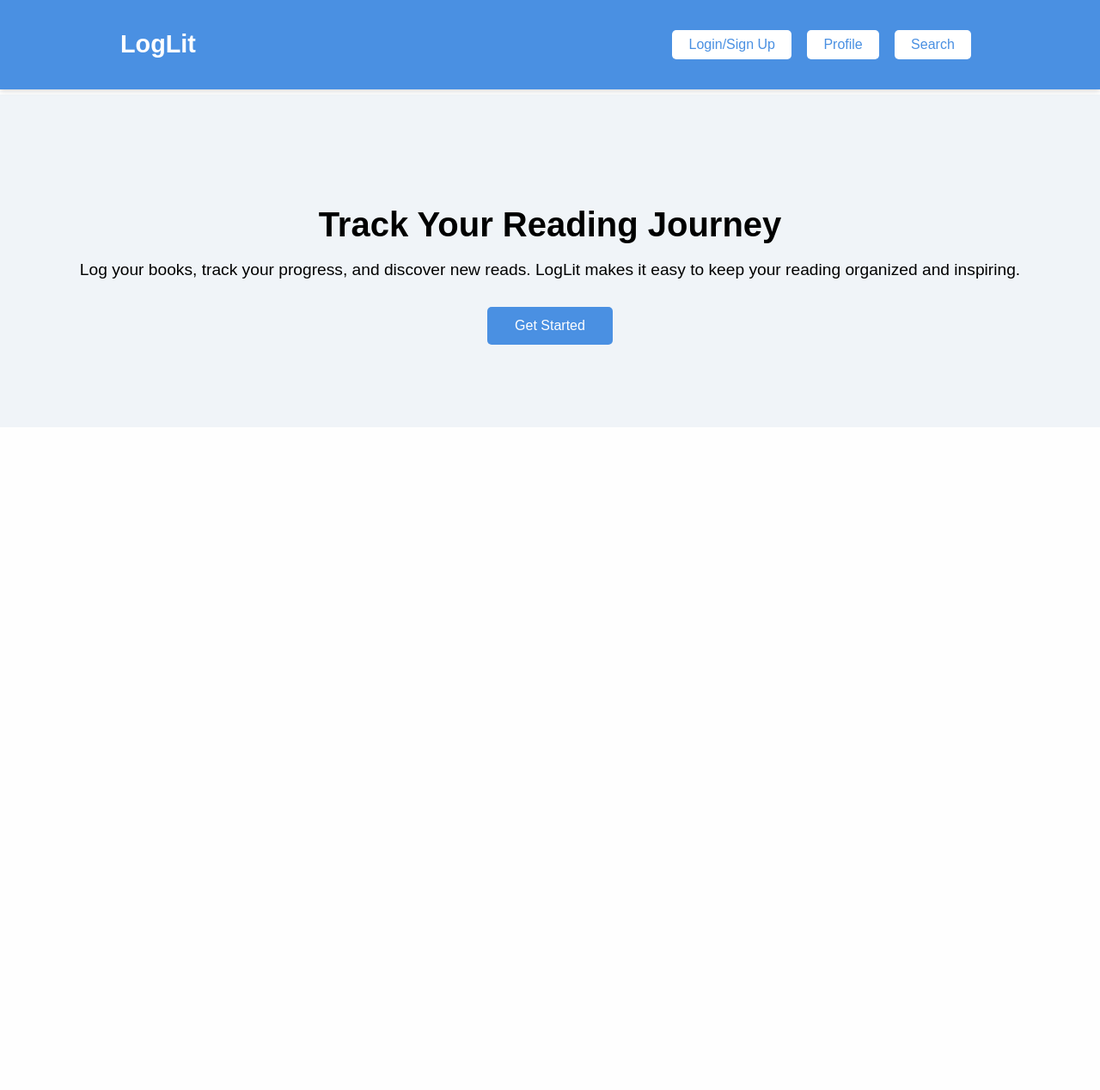
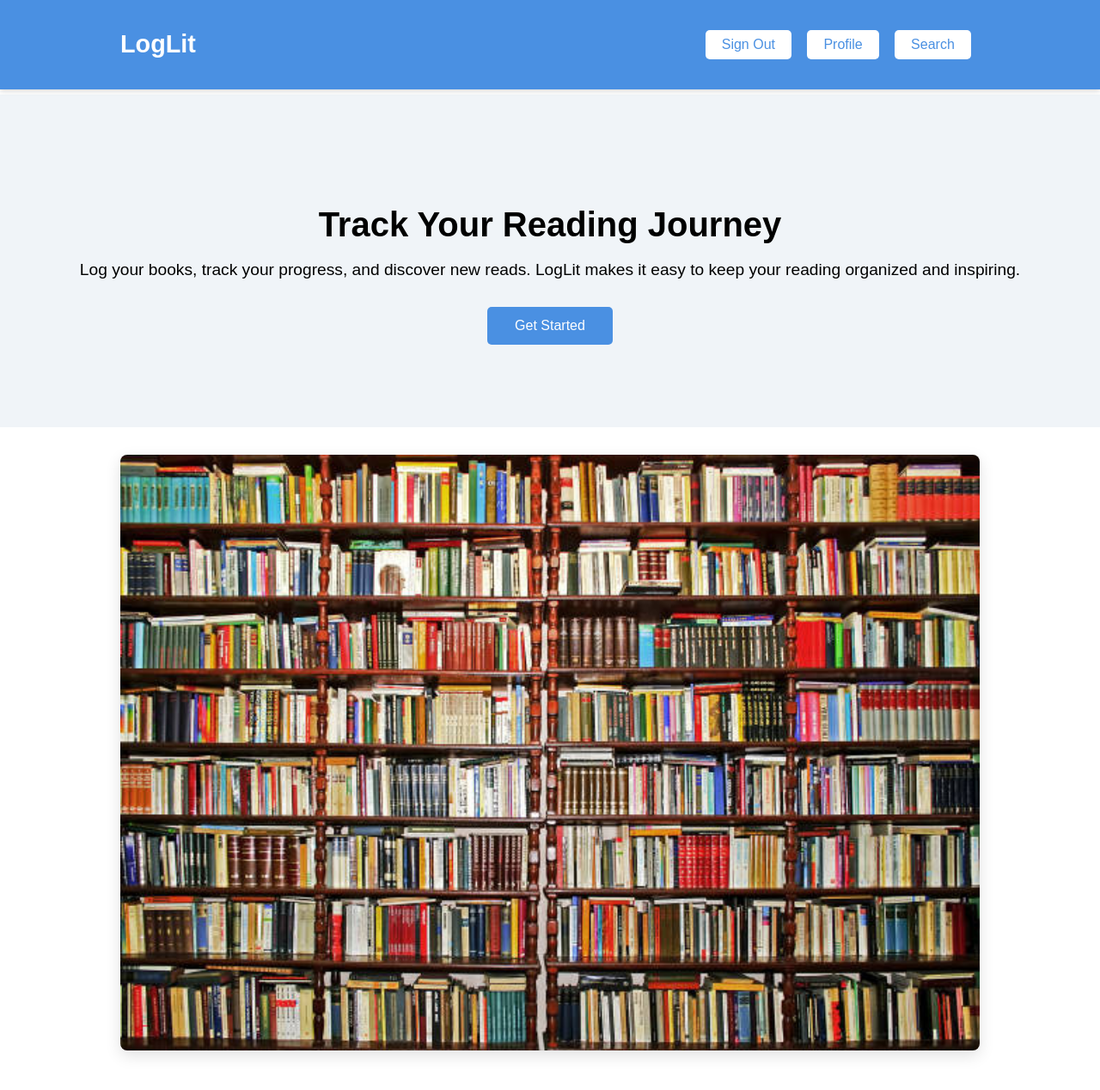
Before and after one commit to jeffreyzluo/CS35L-Reading-Log-Website, a React (Create React App) app in the folder loglit-landing/: page / in a window 1280 px wide. Shown: the top 1268 px of the page at 86% size. Before the commit the page ends 800 px from the top, so only its background shows below. Built offline with nearby package versions, Linux system fonts and the light colour scheme; sample sign-in values are in the browser's storage.

Commit message:
Updated frontend display and implemented login logic

```diff
--- a/loglit-landing/public/index.html
+++ b/loglit-landing/public/index.html
@@ -2,14 +2,14 @@
 <html lang="en">
   <head>
     <meta charset="utf-8" />
-    <link rel="icon" href="%PUBLIC_URL%/favicon.ico" />
+    <link rel="icon" href="%PUBLIC_URL%/icon.png" />
     <meta name="viewport" content="width=device-width, initial-scale=1" />
     <meta name="theme-color" content="#000000" />
     <meta
       name="description"
       content="Web site created using create-react-app"
     />
-    <link rel="apple-touch-icon" href="%PUBLIC_URL%/logo192.png" />
+    <link rel="apple-touch-icon" href="%PUBLIC_URL%/icon.png" />
     <!--
       manifest.json provides metadata used when your web app is installed on a
       user's mobile device or desktop. See https://developers.google.com/web/fundamentals/web-app-manifest/
--- a/loglit-landing/src/App.css
+++ b/loglit-landing/src/App.css
@@ -58,6 +58,21 @@ body {
   text-align: center;
   padding: 6rem 1rem;
   background-color: #f0f4f8;
+}
+
+.hero-image {
+  padding: 2rem 0 4rem;
+  background-color: #ffffff;
+}
+
+.hero-image .container img {
+  width: 100%;
+  max-width: 1000px;
+  height: auto;
+  display: block;
+  margin: 0 auto;
+  border-radius: 8px;
+  box-shadow: 0 6px 18px rgba(0,0,0,0.12);
 }
 
 /* Ensure page content doesn't sit under the fixed header */
--- a/loglit-landing/src/App.js
+++ b/loglit-landing/src/App.js
@@ -1,20 +1,33 @@
 import "./App.css";
 import { useNavigate, Routes, Route } from 'react-router-dom';
+import { useContext } from 'react';
+import { AuthContext } from './AuthContext';
 import Login from "./pages/Login.js";
 import Profile from "./pages/profile/ProfilePage.js";
 import Search from "./pages/search/SearchPage.js";
+import HeroImage from './components/HeroImage';
 
 function Header() {
   const navigate = useNavigate();
+  const { token, signOut } = useContext(AuthContext);
   const handleButtonClick = (destination) => {
-        navigate(destination);
-      };
+    navigate(destination);
+  };
+  const handleSignOut = () => {
+    signOut();
+    navigate('/login');
+  };
   return (
     <header className="header">
       <div className="container">
         <h1 className="logo" onClick={() => handleButtonClick('/')}>LogLit</h1>
         <nav>
-          <button className="signup-button" onClick={() => handleButtonClick('/login')}>Login/Sign Up</button>
+          {!token && (
+            <button className="signup-button" onClick={() => handleButtonClick('/login')}>Login/Sign Up</button>
+          )}
+          {token && (
+            <button className="signup-button" onClick={handleSignOut}>Sign Out</button>
+          )}
           <button className="profile-button" onClick={() => handleButtonClick('/profile')}>Profile</button>
           <button className="search-button" onClick={() => handleButtonClick('/search')}>Search</button>
         </nav>
@@ -25,8 +38,8 @@ function Header() {
 
 function Hero() {
   const navigate = useNavigate();
+  const { token } = useContext(AuthContext);
   const handleGetStarted = () => {
-    const token = localStorage.getItem('authToken');
     if (token) {
       navigate('/search');
     } else {
@@ -52,12 +65,14 @@ function Home() {
   return (
     <div className="App">
       <Hero />
+      <HeroImage />
     </div>
   );
 }
 
 function App() {
   const navigate = useNavigate();
+  const { signIn } = useContext(AuthContext);
 
   const handleLogin = async ({ email, password }) => {
     try {
@@ -75,9 +90,9 @@ function App() {
         return;
       }
 
-      // Save token and navigate to profile
+      // Save token via context and navigate to profile
       if (body.token) {
-        localStorage.setItem('authToken', body.token);
+        try { signIn(body.token); } catch (_) { try { localStorage.setItem('authToken', body.token); } catch(_){} }
         navigate('/profile');
       }
     } catch (err) {
--- /dev/null
+++ b/loglit-landing/src/AuthContext.js
@@ -0,0 +1,36 @@
+import React, { createContext, useState, useEffect } from 'react';
+
+export const AuthContext = createContext({ token: null, signIn: () => {}, signOut: () => {} });
+
+export function AuthProvider({ children }) {
+  const [token, setToken] = useState(() => {
+    try {
+      return localStorage.getItem('authToken');
+    } catch (e) {
+      return null;
+    }
+  });
+
+  useEffect(() => {
+    try {
+      if (token) {
+        localStorage.setItem('authToken', token);
+      } else {
+        localStorage.removeItem('authToken');
+      }
+    } catch (e) {
+      // ignore localStorage errors
+    }
+  }, [token]);
+
+  const signIn = (newToken) => setToken(newToken);
+  const signOut = () => setToken(null);
+
+  return (
+    <AuthContext.Provider value={{ token, signIn, signOut }}>
+      {children}
+    </AuthContext.Provider>
+  );
+}
+
+export default AuthProvider;
--- /dev/null
+++ b/loglit-landing/src/components/HeroImage.js
@@ -0,0 +1,16 @@
+import React from 'react';
+
+function HeroImage() {
+  return (
+    <section className="hero-image">
+      <div className="container">
+        <img
+          src="/home.jpg"
+          alt="Books and reading"
+        />
+      </div>
+    </section>
+  );
+}
+
+export default HeroImage;
--- a/loglit-landing/src/index.js
+++ b/loglit-landing/src/index.js
@@ -2,6 +2,7 @@ import React from 'react';
 import ReactDOM from 'react-dom/client';
 import './index.css';
 import App from './App';
+import { AuthProvider } from './AuthContext';
 import reportWebVitals from './reportWebVitals';
 import { BrowserRouter } from 'react-router-dom';
 
@@ -9,7 +10,9 @@ const root = ReactDOM.createRoot(document.getElementById('root'));
 root.render(
   <React.StrictMode>
     <BrowserRouter>
-      <App />
+      <AuthProvider>
+        <App />
+      </AuthProvider>
     </BrowserRouter>
   </React.StrictMode>
 );
--- a/loglit-landing/src/pages/Login.js
+++ b/loglit-landing/src/pages/Login.js
@@ -1,7 +1,11 @@
-import React, { useState, useEffect } from 'react';
+import React, { useState, useEffect, useContext } from 'react';
 import './Login.css';
+import { useNavigate } from 'react-router-dom';
+import { AuthContext } from '../AuthContext';
 
 function Login({ onSubmit }) {
+    const navigate = useNavigate();
+    const { token, signIn } = useContext(AuthContext);
     const [isSignUp, setIsSignUp] = useState(false);
     const [username, setUsername] = useState('');
     const [email, setEmail] = useState('');
@@ -23,6 +27,12 @@ function Login({ onSubmit }) {
     const GOOGLE_CLIENT_ID = process.env.REACT_APP_GOOGLE_CLIENT_ID || '706234058502-c2dk7t2rr4aod9mf5jg8essau207cnrs.apps.googleusercontent.com';
 
     useEffect(() => {
+        // If already logged in, redirect to profile
+        if (token) {
+            navigate('/profile');
+            return;
+        }
+
         // Render Google button if the library is available
         const tryRender = () => {
             if (window.google && window.google.accounts && window.google.accounts.id) {
@@ -42,9 +52,8 @@ function Login({ onSubmit }) {
                             });
                             const body = await res.json();
                             if (res.ok && body.token) {
-                                // Save token and navigate to profile
-                                try { localStorage.setItem('authToken', body.token); } catch (_) {}
-                                window.location.href = '/profile';
+                                try { signIn(body.token); } catch(_) { try { localStorage.setItem('authToken', body.token); } catch(_){} }
+                                navigate('/profile');
                             } else {
                                 setServerMessage(body.error || 'Google sign-in failed');
                             }
@@ -66,7 +75,8 @@ function Login({ onSubmit }) {
         // Try rendering shortly after mount (script is async)
         const id = setTimeout(tryRender, 500);
         return () => clearTimeout(id);
-    }, [GOOGLE_CLIENT_ID]);
+    }, [GOOGLE_CLIENT_ID, navigate, signIn, token]);
+
 
     const handleSubmit = async (e) => {
         e.preventDefault();
--- a/loglit-landing/src/pages/profile/ProfilePage.js
+++ b/loglit-landing/src/pages/profile/ProfilePage.js
@@ -1,5 +1,8 @@
 // Import Elements
 import "./Profile.css";
+import { useContext, useEffect } from 'react';
+import { useNavigate } from 'react-router-dom';
+import { AuthContext } from '../../AuthContext';
 import Bio from "./Bio.js";
 import Username from "./Username.js";
 import ProfilePic from './ProfilePic.js';
@@ -8,6 +11,14 @@ import SharedPosts from "./SharedPosts.js";
 import ProfileRecommendation from './ProfileRecommendation';
 
 function Profile() {
+  const navigate = useNavigate();
+  const { token } = useContext(AuthContext);
+
+  useEffect(() => {
+    if (!token) {
+      navigate('/login');
+    }
+  }, [token, navigate]);
   return (
     <div className="profile-page">
       <div className="profile-header">
```
Also changed, not shown: loglit-landing/public/home.jpg (added), loglit-landing/public/icon.png (added), loglit-landing/public/manifest.json.
